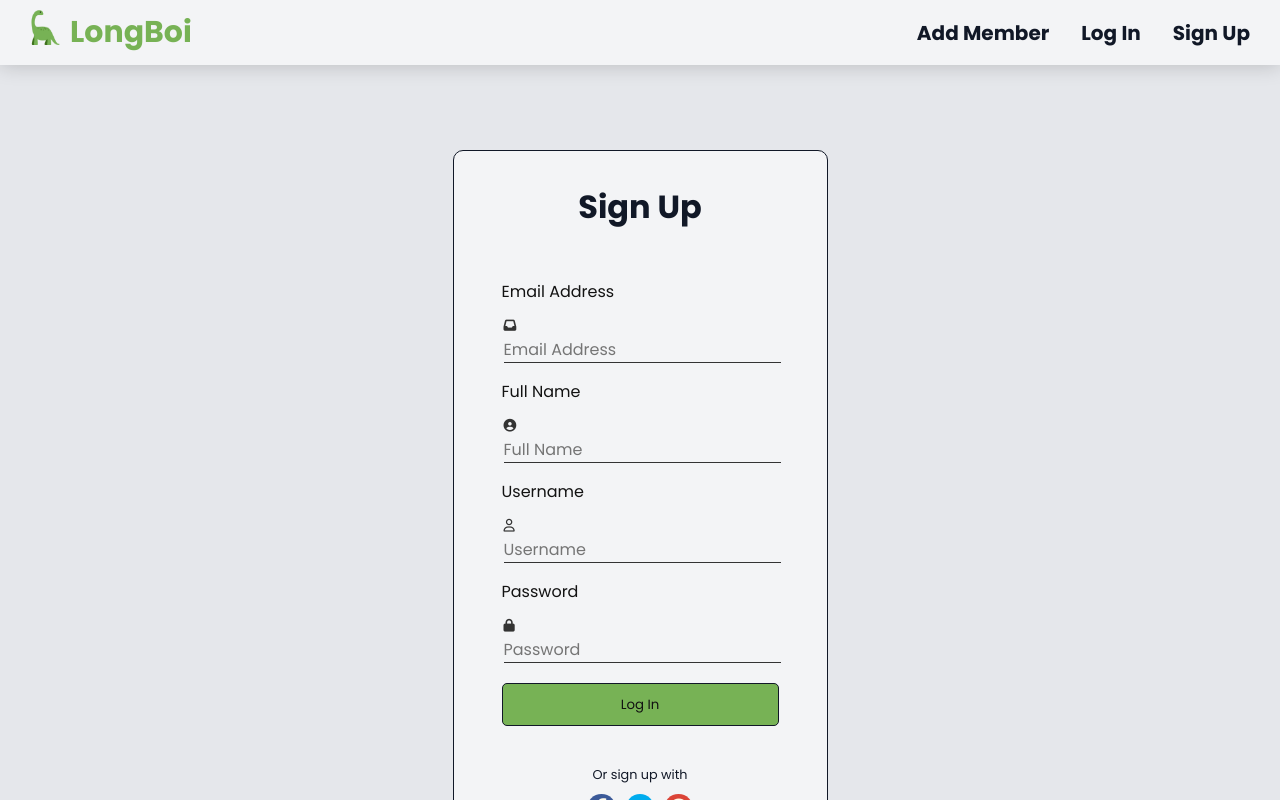
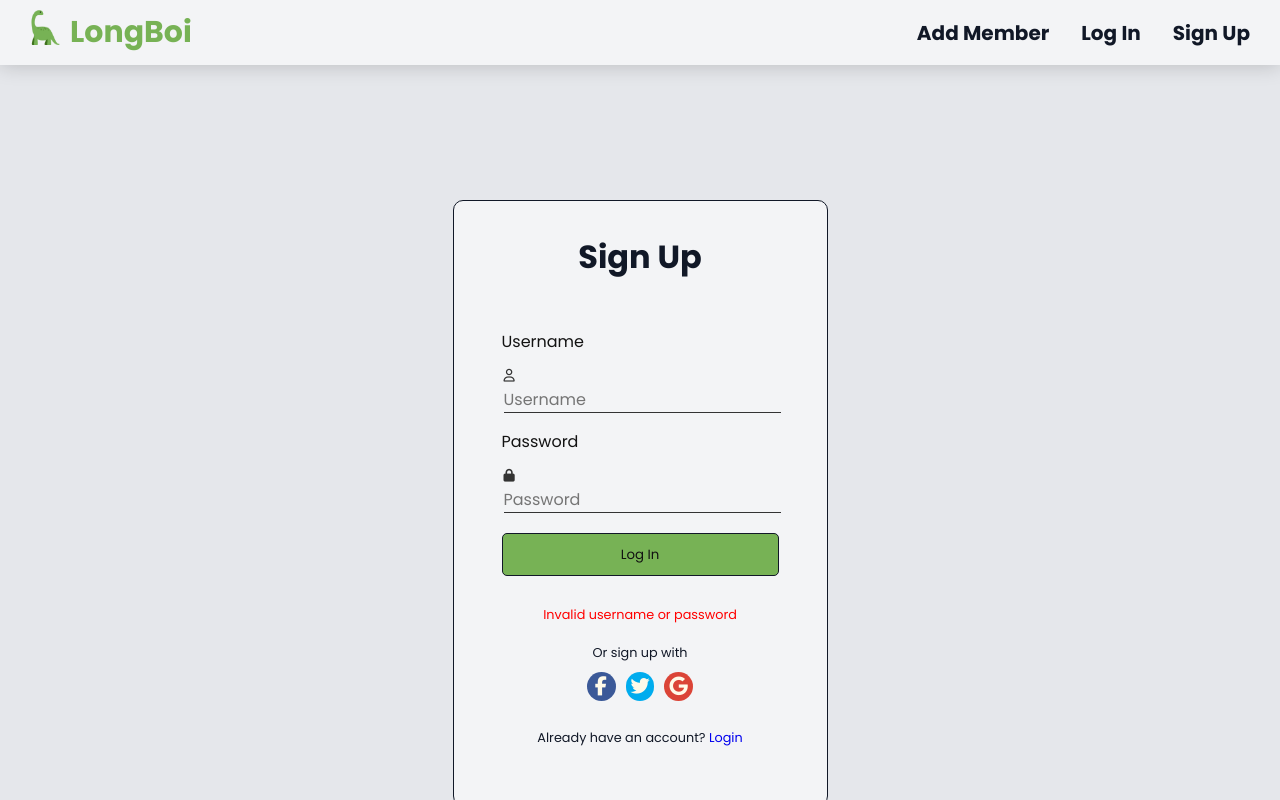
Before and after one commit to peterphan20/Guild-roster, a React (Create React App) app: page /signup in a window 1280 px wide. Shown: the top 800 px of the page. Built offline with nearby package versions, Linux system fonts and the light colour scheme.

Commit message:
bug need assistance

```diff
--- a/src/components/DropdownComponent.js
+++ b/src/components/DropdownComponent.js
@@ -4,7 +4,7 @@ import styled from "styled-components";
 const DropdownComponent = ({ options, onSelectedChange, selected, label }) => {
 	const renderedOptions = options.map((option) => {
 		return (
-			<option value={option.title} key={option.value}>
+			<option value={option.value} key={option.value}>
 				{option.title}
 			</option>
 		);
@@ -14,8 +14,8 @@ const DropdownComponent = ({ options, onSelectedChange, selected, label }) => {
 			<StyledDropdownLabel htmlFor={label}>{label}</StyledDropdownLabel>
 			<StyledDropdownSelect
 				key={options.value}
-				value={selected.value}
-				onChange={(e) => onSelectedChange(e)}
+				value={selected}
+				onChange={(option) => onSelectedChange(option)}
 			>
 				{renderedOptions}
 			</StyledDropdownSelect>
--- a/src/components/GuildListContainer.js
+++ b/src/components/GuildListContainer.js
@@ -3,8 +3,8 @@ import { randomBytes } from "crypto";
 import styled from "styled-components";
 import { Link } from "react-router-dom";
 
+import { fetchMembers, removeMember } from "../helpers/crudMembers";
 import { sortByNameAndRank } from "../helpers/sortedList";
-import { fetchMembers, removeMember } from "../helpers/crudMembers";
 import GuildIntroduction from "./GuildIntroduction";
 
 const GuildListContainer = ({
@@ -16,7 +16,6 @@ const GuildListContainer = ({
 }) => {
 	const [term, setTerm] = useState("");
 	const [results, setResults] = useState([]);
-
 	useEffect(() => {
 		fetchMembers(setResults);
 	}, []);
@@ -108,11 +107,7 @@ const GuildListContainer = ({
 							</button>
 						</Link>
 					</StyledDeleteEditBtn>
-					<FooterIcons>
-						<i className="fas fa-plus-circle healer"></i>
-						<i className="fas fa-shield-alt tank"></i>
-						<i className="fas fa-khanda dps"></i>
-					</FooterIcons>
+					{/* <CharacterRoleCheck results={results} /> */}
 				</CardFooter>
 			</StyledMemberCard>
 		);
@@ -276,17 +271,7 @@ const CardFooter = styled.div`
 const DateJoinedText = styled.p`
 	font-size: 0.7em;
 `;
-const FooterIcons = styled.div`
-	font-size: 1.2em;
-	display: flex;
-	gap: 10px;
 
-	i:hover {
-		transition: 0.2s ease;
-		transform: scale(1.3);
-		cursor: pointer;
-	}
-`;
 const StyledDeleteEditBtn = styled.div`
 	display: flex;
 	gap: 6px;
--- a/src/components/MemberCreationPage.js
+++ b/src/components/MemberCreationPage.js
@@ -20,9 +20,9 @@ const MemberCreationPage = () => {
 		}
 		const memberObj = JSON.stringify({
 			username: username,
-			rank: rank,
-			classname: classname,
-			race: race,
+			rank,
+			classname,
+			race,
 		});
 		const response = await postMember(memberObj, JSON.parse(testToken).token);
 
--- a/src/components/MemberEditPage.js
+++ b/src/components/MemberEditPage.js
@@ -125,9 +125,6 @@ const StyledUsernameInputField = styled.input`
 	padding: 10px;
 	width: 100%;
 
-	::placeholder {
-		color: #9ca3af;
-	}
 `;
 const StyledEditSubmitbtn = styled.button`
 	background-color: rgb(119, 178, 85);
--- a/src/components/MemberSignupPage.js
+++ b/src/components/MemberSignupPage.js
@@ -4,44 +4,39 @@ import { Link } from "react-router-dom";
 import { createAuthToken } from "../helpers/auth";
 
 const MemberSignupPage = () => {
-	const [signupEmail, setSignupEmail] = useState("");
-	const [signupName, setSignupName] = useState("");
+	// const [signupName, setSignupName] = useState("");
 	const [signupUsername, setSignupUsername] = useState("");
 	const [signupPassword, setSignupPassword] = useState("");
+	const [signupSuccess, setSignupSuccess] = useState({});
+	const [signupFailure, setSignupFailure] = useState([]);
 
 	const handleSignupAuth = async () => {
-		const response = await createAuthToken(signupName, signupUsername, setSignupPassword);
+		const response = await createAuthToken(signupUsername, signupPassword);
 		console.log(response);
+		if (!Array.isArray(response)) {
+			setSignupSuccess(response);
+		} else {
+			setSignupFailure(response);
+		}
+	};
+
+	const handleResponse = () => {
+		if (signupSuccess.token) {
+			return <p>Account successfully created</p>;
+		} else {
+			if (!signupFailure) return;
+			return (
+				<div>
+					<p>Invalid username or password</p>
+				</div>
+			);
+		}
 	};
 
 	return (
 		<SignupContainer>
 			<SignupForm>
 				<h1>Sign Up</h1>
-				<SignupLabel htmlFor="signup-email">Email Address</SignupLabel>
-				<IconTextBox>
-					<i className="fas fa-inbox"></i>
-					<SignupInputField
-						type="email"
-						id="signup-email"
-						placeholder="Email Address"
-						value={signupEmail}
-						onChange={(e) => setSignupEmail(e.target.value)}
-						required
-					/>
-				</IconTextBox>
-				<SignupLabel htmlFor="signup-email">Full Name</SignupLabel>
-				<IconTextBox>
-					<i className="fas fa-user-circle"></i>
-					<SignupInputField
-						type="text"
-						id="signup-email"
-						placeholder="Full Name"
-						value={signupName}
-						onChange={(e) => setSignupName(e.target.value)}
-						required
-					/>
-				</IconTextBox>
 				<SignupLabel htmlFor="signup-username">Username</SignupLabel>
 				<IconTextBox>
 					<i className="far fa-user"></i>
@@ -67,6 +62,7 @@ const MemberSignupPage = () => {
 					/>
 				</IconTextBox>
 				<SignupBtn onClick={handleSignupAuth}>Log In</SignupBtn>
+				<StyledResponseText>{handleResponse()}</StyledResponseText>
 				<IconText>Or sign up with </IconText>
 				<FooterIcons>
 					<i className="fab fa-facebook-f facebook"></i>
@@ -89,7 +85,7 @@ const SignupContainer = styled.div`
 	flex-direction: column;
 	justify-content: center;
 	align-items: center;
-	padding: 150px 0px 300px 0px;
+	padding: 200px 0px 300px 0px;
 	height: 100%;
 	width: 100%;
 `;
@@ -149,7 +145,7 @@ const SignupBtn = styled.button`
 	width: 100%;
 	cursor: pointer;
 `;
-const ResponseText = styled.p`
+const StyledResponseText = styled.p`
 	color: red;
 	font-size: 0.8em;
 	align-self: center;
--- a/src/helpers/auth.js
+++ b/src/helpers/auth.js
@@ -1,5 +1,3 @@
-const CONTENT_TYPE_JSON = { "Content-Type": "application/json; charset=UTF-8" };
-
 export const fetchAuthToken = async (username, password) => {
 	const response = await fetch("https://guildroster.herokuapp.com/auth/jwt/login", {
 		method: "POST",
@@ -7,22 +5,20 @@ export const fetchAuthToken = async (username, password) => {
 			username: username,
 			password: password,
 		}),
-		headers: CONTENT_TYPE_JSON,
+		headers: { "Content-Type": "application/json; charset=UTF-8" },
 	});
 	const data = await response.json();
 	return data;
 };
 
-export const createAuthToken = async (name, username, password) => {
-	const response = await fetch("https://api-guildroster.herokuapp.com/auth/jwt/signup", {
+export const createAuthToken = async (signupUsername, signupPassword) => {
+	const response = await fetch("https://guildroster.herokuapp.com/auth/jwt/signup", {
 		method: "POST",
 		body: JSON.stringify({
-			name: name,
-			username: username,
-			password,
-			password,
+			username: signupUsername,
+			password: signupPassword,
 		}),
-		headers: CONTENT_TYPE_JSON,
+		headers: { "Content-Type": "application/json; charset=UTF-8" },
 	});
 	const data = await response.json();
 	return data;
```
Also changed, not shown: src/components/CharacterRoleCheck.js (added, +105 -0 lines), src/helpers/characterAuth.js (deleted, +0 -16 lines).
